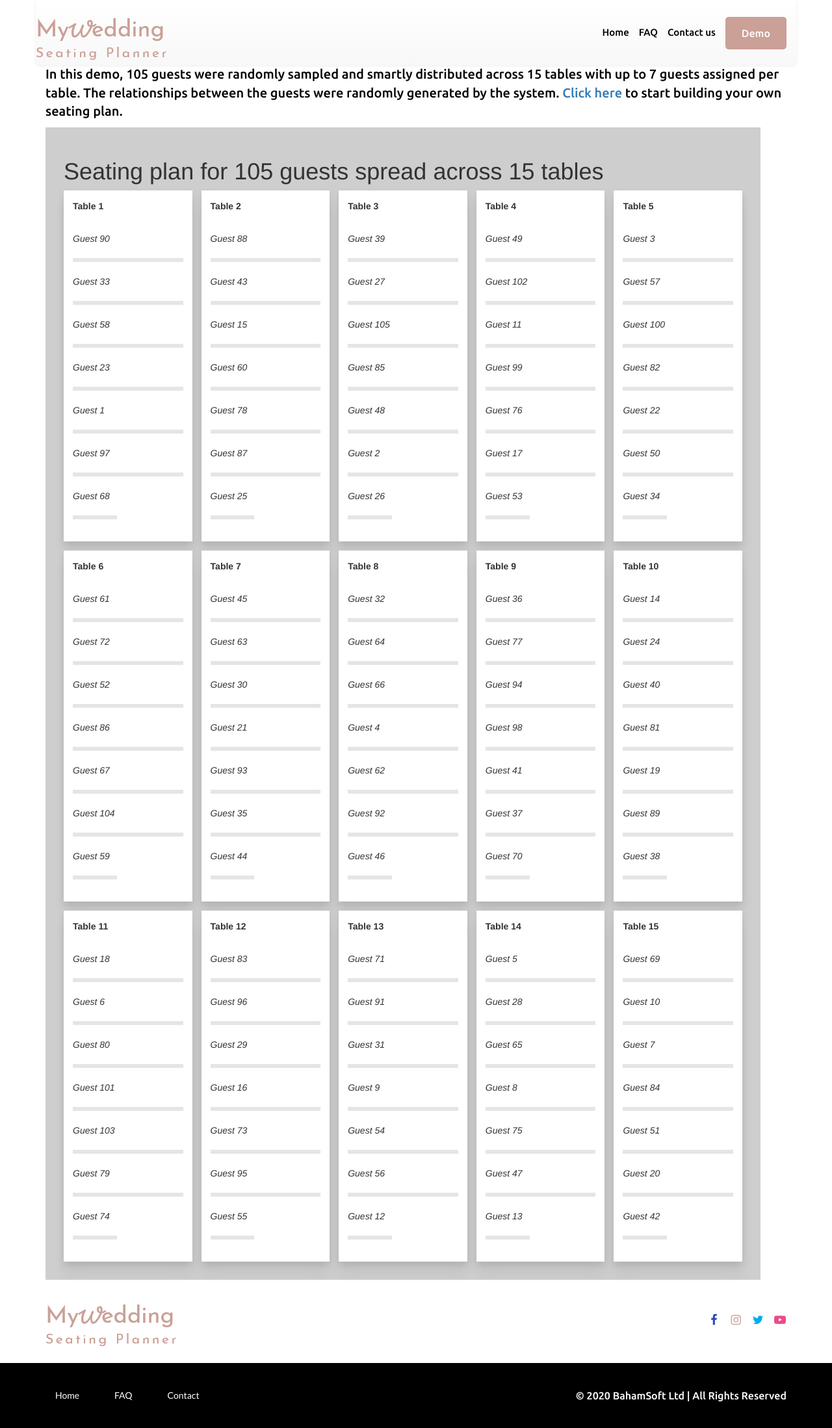
After one commit to franc82/mwsp, a Flask app: page /demo in a window 1280 px wide. The commit adds this page. Shown: the whole page at 65% size. Run offline with Flask 2, Linux system fonts and the light colour scheme; parts of the project's set-up code (start-up, migrations or seed data) failed here and were passed over; some libraries are stand-ins or nearby versions.

Commit message:
[fix] latest fixes

```diff
--- a/my_app/catalog/views.py
+++ b/my_app/catalog/views.py
@@ -1,5 +1,5 @@
 from functools import wraps
-from flask import request, Blueprint, render_template, jsonify, session, send_from_directory
+from flask import request, Blueprint, render_template, jsonify, session, make_response
 from my_app import db, app, mail, stripekey
 from my_app.catalog.models import Guest, SettingsForm, WeddingChartPrinter, \
     SeatingPlan, StripeWrapper, ContactForm, ContactMessage
@@ -7,13 +7,14 @@ from my_app.catalog.models import Guest, SettingsForm, WeddingChartPrinter, \
 from sqlalchemy import desc
 import uuid
 # import stripe
-from datetime import datetime
+from datetime import datetime, timedelta
 # import json
 import random
 from flask_weasyprint import HTML, render_pdf
 import networkx as nx
 from flask_mail import Message
 import sys
+import time
 # from networkx.algorithms import approximation as approx
 # from networkx.readwrite import json_graph
 
@@ -48,17 +49,49 @@ def page_not_found(e):
 #@template_or_json('home.html')
 def home():
     Settingform = SettingsForm()
-    return render_template('home.html', form=Settingform, title='Welcome to my App')
+    sPageTitle = 'Welcome to your online wedding seating planner tool - MyWeddingSeatingPlanner.com'
+    sDescription = 'This website takes the pain from you by helping you to plan the seating of your guests for your wedding in a smart way. Trusted by millions and very reliable.'
+    objMeta = {
+        'googlebot': 'index,follow,snippet,archive',
+        'description': sDescription,
+        'keywords': 'wedding seating planner, wedding, planning, online planner, seat',
+        'publisher': 'BahamSoft Ltd',
+        'og:title': sPageTitle,
+        'og:description': sDescription
+    }
+    return render_template('home.html', form=Settingform, meta=objMeta,
+                           title=sPageTitle)
 
 
 @catalog.route('/faq')
 def faq():
-    return render_template('faq.html', title='FAQ')
+    sPageTitle = 'FAQ - MyWeddingSeatingPlanner.com'
+    sDescription = 'Frequently asked questions about the website. We will answer any of your query in a timely manner.'
+    objMeta = {
+        'googlebot': 'index,follow,snippet,archive',
+        'description': sDescription,
+        'keywords': 'FAQ, frequently asked questions, wedding, seating, planning',
+        'publisher': 'BahamSoft Ltd',
+        'og:title': sPageTitle,
+        'og:description': sDescription
+    }
+    return render_template('faq.html', meta=objMeta,
+                           title=sPageTitle)
 
 
 @catalog.route('/contact', methods=['POST', 'GET'])
 def contact():
     contactform = ContactForm()
+    sPageTitle = 'Contact Us - MyWeddingSeatingPlanner.com'
+    sDescription = 'Submit any of your query to us in this page. We usually reply within hours.'
+    objMeta = {
+        'googlebot': 'index,follow,snippet,archive',
+        'description': sDescription,
+        'keywords': 'contact us, wedding, email, contact form',
+        'publisher': 'BahamSoft Ltd',
+        'og:title': sPageTitle,
+        'og:description': sDescription
+    }
     if request.method == 'POST':
         message = request.form
         msg = Message('New Contact Message', sender=message.get('email'),
@@ -84,19 +117,53 @@ def contact():
             for i, e in enumerate(sys.exc_info()):
                 print('error %s => %s' % (i, sys.exc_info()[i]))
 
-        return render_template('contact.html', form=contactform, title='Contact Us', success=success)
+        return render_template('contact.html', meta=objMeta,
+                               form=contactform, title=sPageTitle, success=success)
     elif request.method == 'GET':
-        return render_template('contact.html', form=contactform, title='Contact Us')
+        return render_template('contact.html', meta=objMeta,
+                               form=contactform, title=sPageTitle)
 
 
-@catalog.route('/robots.txt')
+#@catalog.route('/robots.txt')
+#@catalog.route('/sitemap.xml')
+#def static_from_root():
+#    return send_from_directory('', request.path[1:])
+# sitemap generation
 @catalog.route('/sitemap.xml')
-def static_from_root():
-    return send_from_directory('', request.path[1:])
+def sitemap():
+    pages = ['contact', 'faq', 'demo']
+    lastmod = datetime.now() - timedelta(days=10)
+    lastmod = lastmod.strftime('%Y-%m-%d')
+    parameters = []
+    # adding the homepage
+    parameters.append({
+        'url': request.host_url,
+        'modified': lastmod
+    })
+    for page in pages:
+        parameters.append({
+            'url': request.host_url + page,
+            'modified': lastmod
+        })
+
+    xml_sitemap = render_template("sitemap.xml", pages=parameters)
+    response = make_response(xml_sitemap)
+    response.headers["Content-Type"] = "application/xml"
+    return response
 
 
 @catalog.route('/step2', methods=['GET', 'POST'])
 def step2():
+    sPageTitle = 'Provide your Guest Details - MyWeddingSeatingPlanner.com'
+    sDescription = 'Provide your guest details to the system. we can either do so by uploading a csv file or enter it manually.'
+    objMeta = {
+        'googlebot': 'index,follow,snippet,archive',
+        'description': sDescription,
+        'keywords': 'guest details, wedding, seating planner, csv files',
+        'publisher': 'BahamSoft Ltd',
+        'og:title': sPageTitle,
+        'og:description': sDescription
+    }
     if request.method == 'POST':
         numguest = int(request.form.get('guests'))
         numtables = request.form.get('tables')
@@ -115,12 +182,15 @@ def step2():
         graph = nx.Graph()
         graph.add_edges_from([(int(i['id']), int(i['id'])) for i in session['guestlist']])
         session['graph'] = graph
-    return render_template('guestdetails.html', title='Guest Details')
+    return render_template('guestdetails.html', meta=objMeta,
+                           title=sPageTitle)
 
 
 @catalog.route('/step3')
 @catalog.route('/step3/<int:page>')
 def step3(page=1):
+    sPageTitle = 'Guest Review - MyWeddingSeatingPlanner.com'
+    sDescription = 'Provide further details about your guests to the system. This is needed to ensure that the seating plan is correct.'
     numguests = len(session['guestlist'])
     guestperpage = 50
     numpages = -(-numguests//guestperpage)
@@ -142,12 +212,75 @@ def step3(page=1):
         'friendlookup': friendListLookup,
         'guestlist': [{'id': i['id'], 'name': i['name'], 'acq': i['acq']} for i in arrGuestList]
     }
+    objMeta = {
+        'googlebot': 'index,follow,snippet,archive',
+        'description': sDescription,
+        'keywords': 'guests, wedding, seating plan',
+        'publisher': 'BahamSoft Ltd',
+        'og:title': sPageTitle,
+        'og:description': sDescription
+    }
 
-    return render_template('guestreview.html', title='Guest Review', guests=guestconfig)
+    return render_template('guestreview.html', meta=objMeta,
+                           title=sPageTitle, guests=guestconfig)
+
+
+@catalog.route('/demo')
+def demo():
+    sPageTitle = 'Sample results of the application - MyWeddingSeatingPlanner.com'
+    sDescription = 'A sample results generated by the application. The guests and their relationships were randomly generated.'
+    objMeta = {
+        'googlebot': 'index,follow,snippet,archive',
+        'description': sDescription,
+        'keywords': 'Demo, seating plan, wedding',
+        'publisher': 'BahamSoft Ltd',
+        'og:title': sPageTitle,
+        'og:description': sDescription
+    }
+    '''
+    numguest = 75  # 100
+    numtable = 15
+    min_known_neighbors = 1
+    table_capacity = 5  # 7 too is a good number
+    start_time = time.time()
+    G = nx.random_regular_graph(4, numguest)  # 5 is a good number
+    e = [(u, v, {'weight': 50}) for u, nbrs in G.adj.items() for v in nbrs]
+    f = [(u, u) for u in G.nodes()]
+    update = e + f
+    G.update(edges=update)
+    C = nx.adjacency_matrix(G).todense().tolist()
+    guestlist = [Guest(i + 1, "Guest " + str(i + 1)) for i in range(numguest)]
+    names = [i['name'] for i in guestlist]
+    solution = WeddingChartPrinter.solve_with_discrete_model(numtable, table_capacity, min_known_neighbors, C, names)
+    print('solution: ', solution)
+    current_time = time.time()
+    '''
+
+    numguests = 105
+    guestpertable = 7
+    numtables = 15
+    guestlist = ["Guest " + str(i + 1) for i in range(numguests)]
+    random.shuffle(guestlist)
+    solution = {}
+    for i in range(numtables):
+        solution['Table %d' % (i + 1)] = guestlist[i * guestpertable:i * guestpertable + guestpertable]
+
+    return render_template('demo.html', meta=objMeta,
+                           title=sPageTitle, seating=solution)
 
 
 @catalog.route('/results')
 def results():
+    sPageTitle = 'Results page - MyWeddingSeatingPlanner.com'
+    sDescription = 'Your seating plan for your wedding as generated by us.'
+    objMeta = {
+        'googlebot': 'index,follow,snippet,archive',
+        'description': sDescription,
+        'keywords': 'seating plans, wedding, guests, seats',
+        'publisher': 'BahamSoft Ltd',
+        'og:title': sPageTitle,
+        'og:description': sDescription
+    }
     numguests = int(session['config']['numguest'])
     num_tables = int(session['config']['numtables'])
     table_capacity = int(session['config']['numguestspertable'])
@@ -186,11 +319,22 @@ def results():
     # stripe payment data
     stripejs, stripeobj = StripeWrapper.generatePaymentData(session['user_id'], stripekey, request.url_root)
     sol = dict(list(solution.items())[:len(solution)//2])
-    return render_template('results.html', title='Results', seating=sol, extrajs=stripejs, stripeobj=stripeobj)
+    return render_template('results.html', meta=objMeta,
+                           title=sPageTitle, seating=sol, extrajs=stripejs, stripeobj=stripeobj)
 
 
 @catalog.route('/cancel/<sessionid>')
 def rendercancellationpage(sessionid):
+    sPageTitle = 'Payment Cancellation page - MyWeddingSeatingPlanner.com'
+    sDescription = 'Your seating plan for your wedding as generated by us.'
+    objMeta = {
+        'googlebot': 'index,follow,snippet,archive',
+        'description': sDescription,
+        'keywords': 'seating plans, wedding, guests, seats, payment failure',
+        'publisher': 'BahamSoft Ltd',
+        'og:title': sPageTitle,
+        'og:description': sDescription
+    }
     seatingplan = SeatingPlan.query.filter_by(sessionid=sessionid).first_or_404()
     if seatingplan:
         d1 = seatingplan.solutiondate
@@ -201,8 +345,9 @@ def rendercancellationpage(sessionid):
     # stripe payment data
     stripejs, stripeobj = StripeWrapper.generatePaymentData(sessionid, stripekey, request.url_root)
     sol = seatingplan.solution
-    return render_template('cancel.html', seating=dict(list(sol.items())[:len(sol)//2]), title='Cancellation page',
-                           extrajs=stripejs, stripeobj=stripeobj
+    return render_template('cancel.html', seating=dict(list(sol.items())[:len(sol)//2]),
+                           title=sPageTitle,
+                           extrajs=stripejs, stripeobj=stripeobj, meta=objMeta
                            )
 
 
@@ -210,12 +355,25 @@ def rendercancellationpage(sessionid):
 def rendersuccesspage(sessionid):
     result = StripeWrapper.verifypayment(stripekey, request)
     seatingplan = SeatingPlan.query.filter_by(sessionid=sessionid).first_or_404()
+    sPageTitle = 'Payment Success page - MyWeddingSeatingPlanner.com'
+    sDescription = 'Your seating plan for your wedding as generated by us.'
+    objMeta = {
+        'googlebot': 'index,follow,snippet,archive',
+        'description': sDescription,
+        'keywords': 'thank you, payment page, success, seats, wedding',
+        'publisher': 'BahamSoft Ltd',
+        'og:title': sPageTitle,
+        'og:description': sDescription
+    }
 
     if result:
-        return render_template('paymentsuccess.html', sessionid=sessionid, title='Payment Success page')
+        return render_template('paymentsuccess.html', meta=objMeta,
+                               sessionid=sessionid, title=sPageTitle)
     else:
         # render cancel page with an error message
-        return render_template('cancel.html', seating=seatingplan.solution, title='Cancellation page')
+        return render_template('cancel.html', meta=objMeta,
+                               seating=seatingplan.solution,
+                               title=sPageTitle)
 
 
 @catalog.route('/seating_<sessionid>.pdf')
@@ -229,7 +387,6 @@ def seatingpdf(sessionid):
 @catalog.route('/guest/<int:guestid>', methods=['GET', 'POST'])
 def editguest(guestid=None):
     response = {}
-    #print('[INFO] in here', guestid)
     if request.method == 'POST':
         # if the guestid is set then we need to update the record otherwise we add a new guest
         if guestid is not None:
@@ -393,6 +550,17 @@ def deleteguest(guestid):
 @catalog.route('/sp')
 @catalog.route('/sp/<int:page>')
 def adminres(page=1):
+    sPageTitle = 'seating plans - MyWeddingSeatingPlanner.com'
+    sDescription = 'Your seating plan for your wedding as generated by us.'
+    objMeta = {
+        'googlebot': 'noindex,nofollow,snippet,archive',
+        'description': 'admin page for seating plans',
+        'keywords': 'seating plans',
+        'publisher': 'BahamSoft Ltd',
+        'og:title': sPageTitle,
+        'og:description': sDescription
+    }
     res = SeatingPlan.query.order_by(desc(SeatingPlan.solutiondate)).paginate(page, 10)
     num = len(SeatingPlan.query.all())
-    return render_template('seatingplans.html', seatingplans=res, title='seating plans', total=num)
+    return render_template('seatingplans.html', meta=objMeta,
+                           seatingplans=res, title=sPageTitle, total=num)
--- a/my_app/robots.txt
+++ b/my_app/robots.txt
@@ -17,6 +17,9 @@ Disallow: /
 
 User-agent: *
 Disallow: /store/filtered/
+
+User-agent: *
+Disallow: /sp
 
 # http://help.goo.ne.jp/help/article/853/
 User-agent: moget
--- a/my_app/static/css/style.css
+++ b/my_app/static/css/style.css
@@ -1195,3 +1195,37 @@ margin-top: 1rem;
   opacity: 0.5;
   text-decoration: none;
 }
+
+hr { /*dummy content*/
+  height: 6px;
+  border: none;
+  background: rgba(0, 0, 0, 0.1);
+}
+
+hr:last-child {  /*dummy content*/
+  margin-right: 60%;
+}
+
+hr.image { /*dummy content*/
+  padding-bottom: 50%;
+}
+
+.page {
+  padding: 2em;
+  background: #cecece;
+  max-width: 1100px;
+}
+
+.archive {
+  display: grid;
+  grid-template-columns: repeat(auto-fit, minmax(180px, 1fr));
+  grid-gap: 1em;
+}
+
+.seatingplan {
+  padding: 1em;
+  background: #fff;
+  box-shadow:
+    0 5px 10px rgba(0, 0, 0, 0.1),
+    0 20px 20px rgba(0, 0, 0, 0.05);
+}
--- a/my_app/templates/base.html
+++ b/my_app/templates/base.html
@@ -19,6 +19,15 @@
      <script src="{{ js }}" type="text/javascript"></script>
     {% endfor %}
     <script type="text/javascript" src="{{ url_for('static', filename='js/script.js') }}"></script>
+    <link rel="canonical" href="{{ url_for(request.endpoint, _external=True) }}">
+    <meta property="og:url" content="{{ url_for(request.endpoint, _external=True) }}"/>
+    {% for key, value in meta.items() %}
+    {% if key.startswith('og') %}
+    <meta property="{{ key }}" content="{{ value }}"/>
+    {% else %}
+    <meta name="{{ key }}" content="{{ value }}"/>
+    {% endif %}
+    {% endfor %}
 </head>
 <body>
 <header>
@@ -31,7 +40,7 @@
                     <span class="icon-bar"></span>
                 </button>
                 <a class="navbar-brand" href="{{ url_for('catalog.home') }}">
-                    <img src="{{ url_for('static', filename='images/logo.png') }}" class="" alt="Brand Logo">
+                    <img src="{{ url_for('static', filename='images/logo.png') }}" alt="Brand Logo">
                 </a>
             </div>
             <div class="collapse navbar-collapse navbar-ex1-collapse">
@@ -43,7 +52,7 @@
                     -->
                     <li><a href="{{ url_for('catalog.faq') }}">FAQ</a></li>
                     <li><a href="{{ url_for('catalog.contact') }}">Contact us</a></li>
-                    <li class="ai-seating-plan-button"><a href="{{ url_for('catalog.home') }}"><button>Get Seating Plan</button></a></li>
+                    <li class="ai-seating-plan-button"><a href="{{ url_for('catalog.demo') }}"><button>Demo</button></a></li>
                 </ul>
             </div>
             <div class="clearfix"></div>
--- /dev/null
+++ b/my_app/templates/demo.html
@@ -0,0 +1,30 @@
+{% extends "base.html" %}
+{% block title %} {{ title }}{% endblock %}
+{% block body %}
+<div class="container">
+    <div class="ai-banner-left-form-header">
+        <p>
+        In this demo, 105 guests were randomly sampled and smartly distributed across
+        15 tables with up to 7 guests assigned per table. The relationships between the guests
+        were randomly generated by the system.
+            <a href="{{ url_for('catalog.home') }}">Click here</a> to start building your own seating plan.
+        </p>
+    </div>
+    <div class="page">
+      <h1>Seating plan for 105 guests spread across 15 tables</h1>
+      <div class="archive">
+        {% for table in seating %}
+          {% if seating[table]|length > 0 %}
+            <article class="seatingplan">
+                <p><strong>{{ table }}</strong></p> <br/>
+                {% for guest in seating[table] %}
+                  <em>{{ guest }}</em>
+                  <hr>
+                {% endfor %}
+            </article>
+          {% endif %}
+        {% endfor %}
+      </div>
+    </div>
+</div>
+{% endblock %}
```
Also changed, not shown: my_app/templates/sitemap.xml (added, +15 -0 lines), my_app/data.sqlite, 1 other file.
